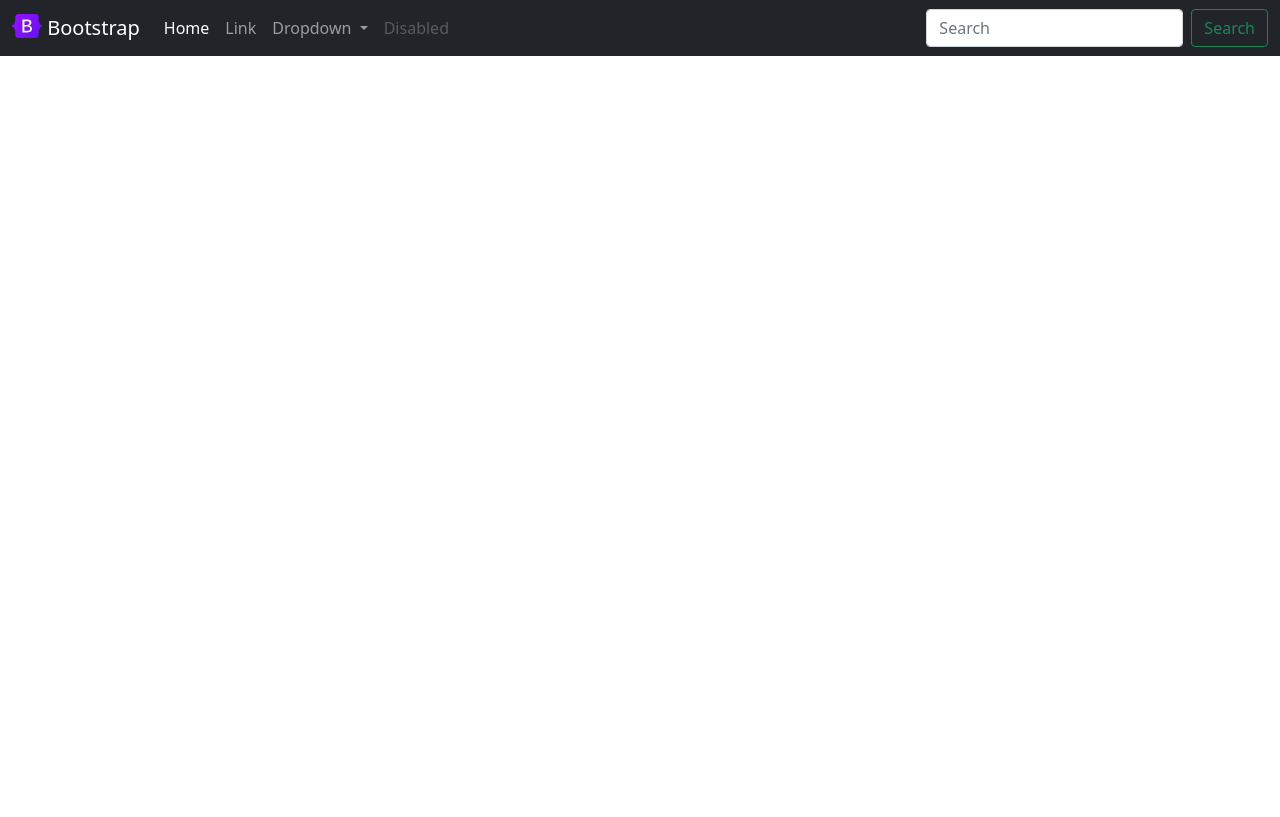
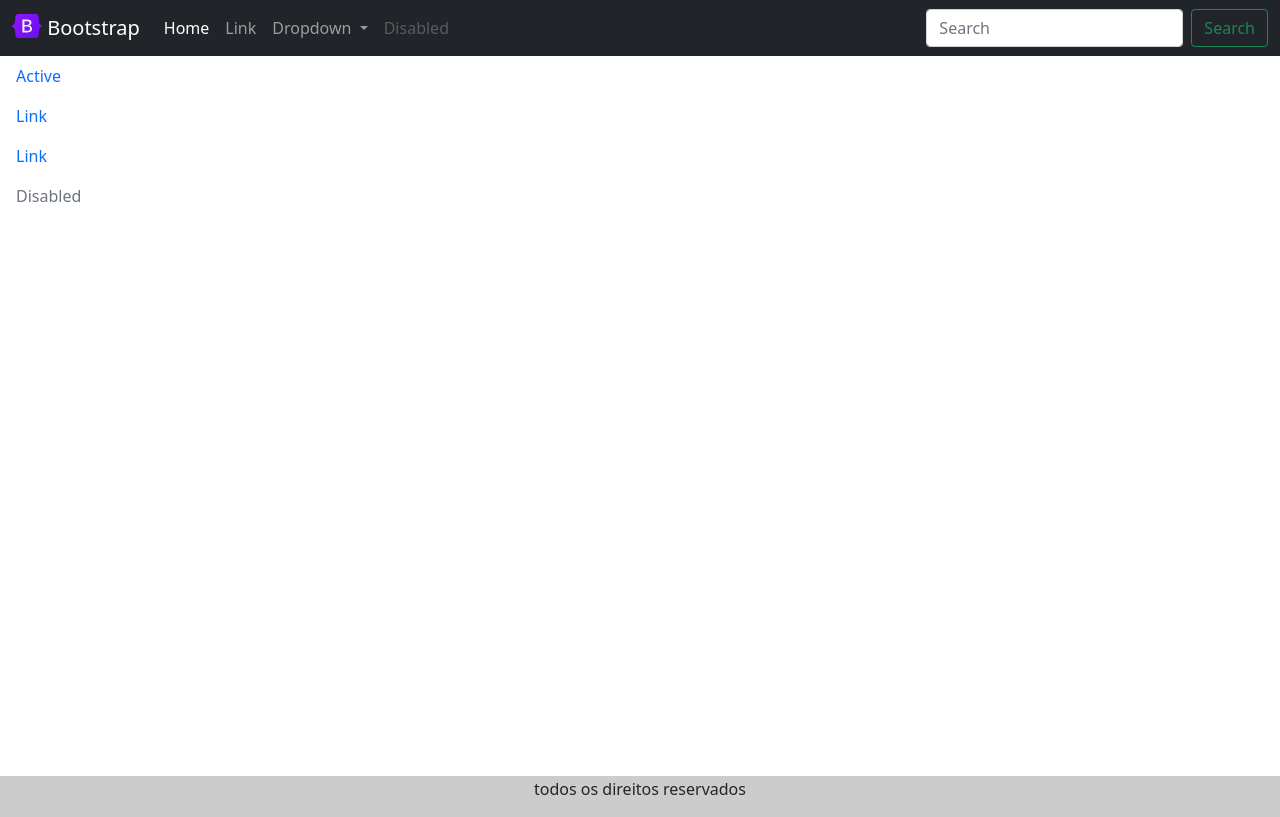
Before and after one commit to uchoamaster/EstudoGridBootstrap5, a plain HTML site: page estudosBoostrap/dashboard.html in a window 1280 px wide. Drawn offline with nearby package versions, Linux system fonts and the light colour scheme.

Commit message:
rodape e css

```diff
--- /dev/null
+++ b/estudosBoostrap/dashboard.css
@@ -0,0 +1,20 @@
+*{
+    margin: 0;
+    padding: 0;
+    box-sizing: border-box;
+}
+body{
+    max-height: 100vh;
+}
+.sidebar-lateral {
+    height: 90vh;
+    background-color: black;
+    width: calc(100% - 1600px);;
+}
+footer{
+    background-color: #ccc;
+    height: 41px;
+    display: flex;
+    align-items: center;
+    justify-content: center;
+}
--- a/estudosBoostrap/dashboard.html
+++ b/estudosBoostrap/dashboard.html
@@ -7,6 +7,7 @@
 
     <!-- Bootstrap CSS -->
     <link href="https://cdn.jsdelivr.net/npm/bootstrap@5.1.3/dist/css/bootstrap.min.css" rel="stylesheet" integrity="sha384-1BmE4kWBq78iYhFldvKuhfTAU6auU8tT94WrHftjDbrCEXSU1oBoqyl2QvZ6jIW3" crossorigin="anonymous">
+    <link rel="stylesheet" href="dashboard.css">
 
     <title>Hello, world!</title>
   </head>
@@ -50,7 +51,26 @@
           </div>
         </div>
       </nav>
+      <div class="sidebar-lateral">
+      <ul class="nav flex-column">
+        <li class="nav-item">
+          <a class="nav-link active" aria-current="page" href="#">Active</a>
+        </li>
+        <li class="nav-item">
+          <a class="nav-link" href="#">Link</a>
+        </li>
+        <li class="nav-item">
+          <a class="nav-link" href="#">Link</a>
+        </li>
+        <li class="nav-item">
+          <a class="nav-link disabled">Disabled</a>
+        </li>
+      </ul>
+    </div>
 
+    <footer>
+        <p>todos os direitos reservados</p>
+    </footer>
     <!-- Optional JavaScript; choose one of the two! -->
 
     <!-- Option 1: Bootstrap Bundle with Popper -->
```
